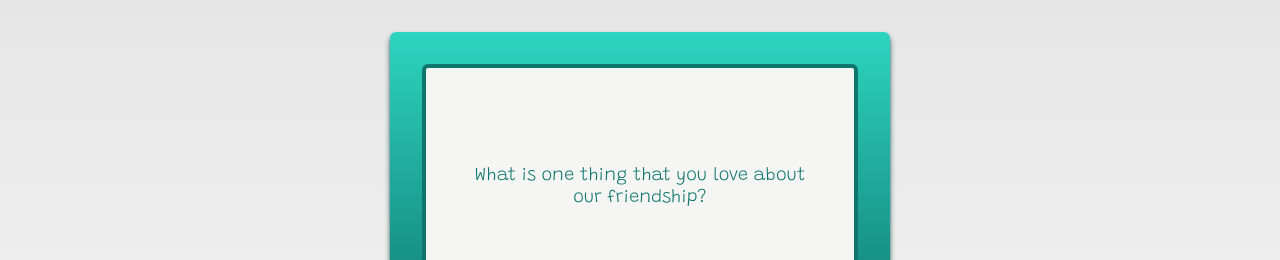
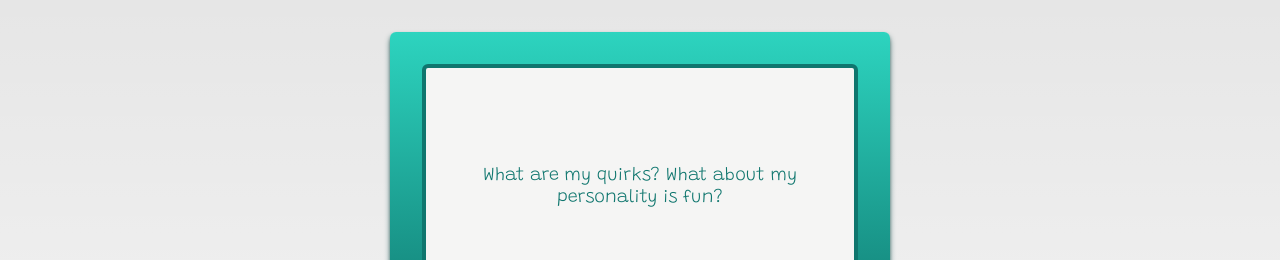
Before and after one commit to viettruongcali/frendos, a Next.js app: page / in a window 1280 px wide. Shown: the top 260 px of the page. Built offline with nearby package versions, Linux system fonts and the light colour scheme.

Commit message:
Using shuffled deck

```diff
--- a/src/app/Card/Card.tsx
+++ b/src/app/Card/Card.tsx
@@ -19,11 +19,11 @@ const Card = ({ card, generateNewCard, setTopIndex, topIndex, topDeck }:
     //     "rotate-[16deg] translate-x-24",
     // ]
 
-    const discardedStyles = `translate-y-full scale-50 hover:scale-25 sm:hover:z-50 ${topIndex - 1=== card?.index ? `shadow-xl` : ''}`
+    const discardedStyles = `translate-y-full scale-50 hover:scale-25 sm:hover:z-50 ${topIndex - 1 === card?.index ? `shadow-xl` : ''}`
 
     const handleClick = () => {
         if (!discarded) {
-            generateNewCard()
+            generateNewCard();
             setDiscarded(true);
             setTopIndex(topIndex + 1);
         }
--- a/src/app/Card/CardContainer.tsx
+++ b/src/app/Card/CardContainer.tsx
@@ -1,5 +1,5 @@
 'use client';
-import { useState } from 'react';
+import { useEffect, useRef, useState } from 'react';
 import questions, { convertToJson } from '../../data/questions';
 import Card from './Card';
 import DefaultCard from './DefaultCard';
@@ -7,33 +7,55 @@ import { CardType } from './type';
 
 const CardContainer = () => {
     const getRandomCard = () => {
-        return questions[Math.floor(Math.random() * questions.length)]
+        if (deckRef.current == deck.length - 1) {
+            return { question: "", level: null, note: "" };
+        }
+        const rand = deck[deckRef.current];
+        deckRef.current = deckRef.current + 1;
+        return rand;
     }
 
     const generateNewCard = () => {
-        setCards([...cards, getRandomCard()])
+        setCards([...cards, getRandomCard()]);
     }
 
     const topDeck = (topCard: CardType) => {
-        const list = [...cards.filter((card: CardType, index: number) =>
-            card.question !== topCard.question
-        ), topCard];
+        const list = [...cards.filter((card: any, index: number) => {
+            return card.question !== topCard.question
+        }), topCard];
         setTopIndex(list.length - 1);
         setCards(list);
     }
 
-    const [cards, setCards] = useState([getRandomCard()]);
+    const shuffle = (array: object[]) => {
+        let currentIndex = array.length;
+
+        // While there remain elements to shuffle...
+        while (currentIndex != 0) {
+
+            // Pick a remaining element...
+            let randomIndex = Math.floor(Math.random() * currentIndex);
+            currentIndex--;
+
+            // And swap it with the current element.
+            [array[currentIndex], array[randomIndex]] = [
+                array[randomIndex], array[currentIndex]];
+        }
+
+        return array;
+    }
+
+    const deck = shuffle(questions);
+    const deckRef = useRef(0);
+    const [cards, setCards] = useState([deck[0]]);
     const [topIndex, setTopIndex] = useState(0);
 
     return (
         <div className="p-4 sm:p-0 mt-8">
             <div className="w-100 flex justify-center relative ">
-                {/* <DefaultCard index={0} />
-        <DefaultCard index={1} />
-        <DefaultCard index={2} />
-        <DefaultCard index={3} /> */}
                 {
-                    cards.map((card, index) => {
+                    cards.map((card: any, index) => {
+                        if (card.question)
                             return (
                                 <Card
                                     card={{ ...card, index: index }}
```
Lines whose indentation alone changed are shown as unchanged.
